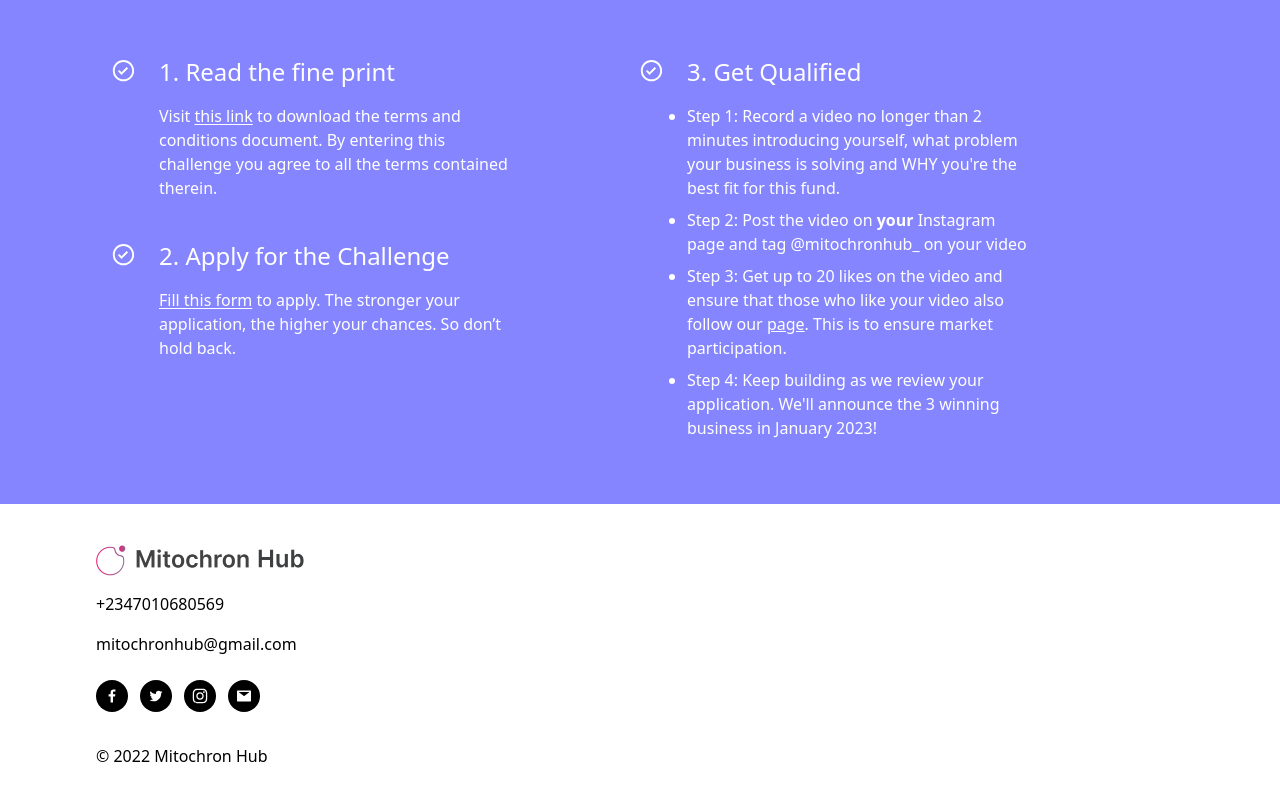
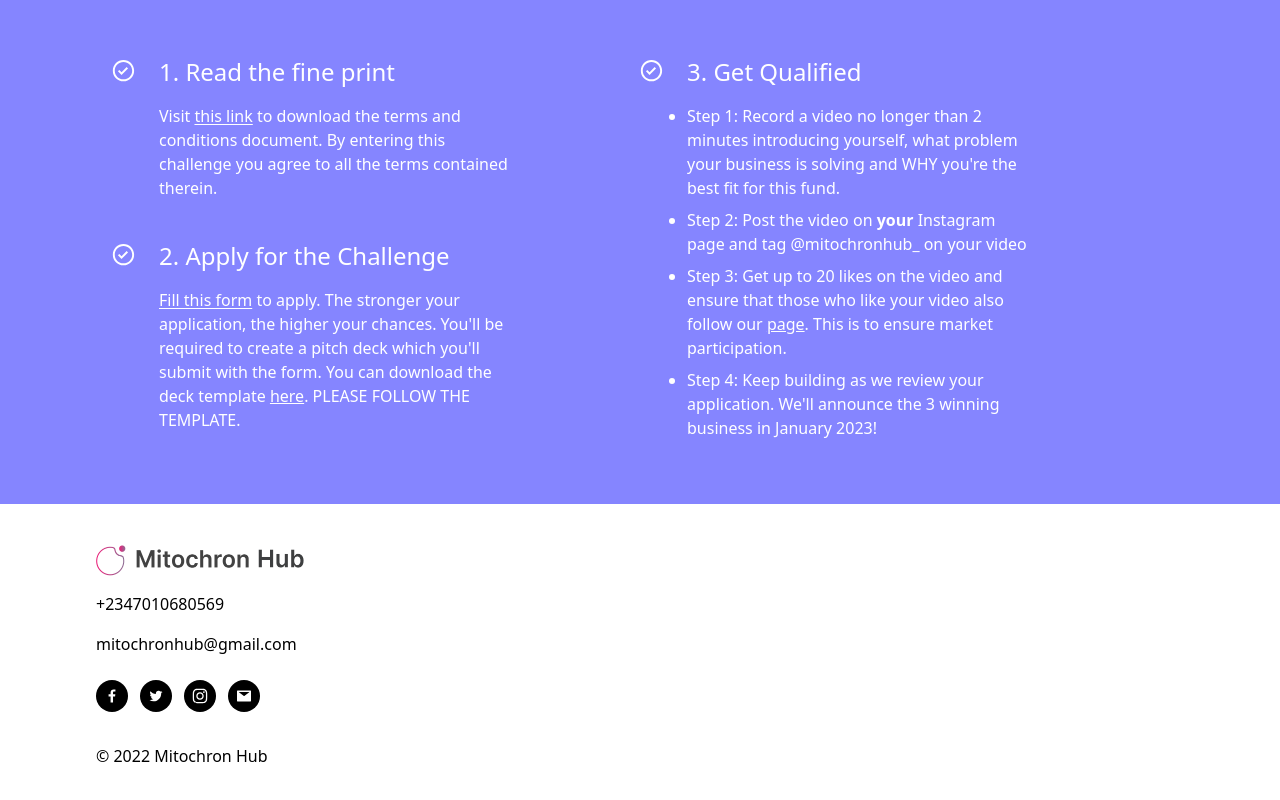
Before and after one commit to letroot/mitochron-clng, a Vue app: page / in a window 1280 px wide. Shown: the part 2806-3606 px from the top of the page. Built offline with nearby package versions, Linux system fonts and the light colour scheme.

Commit message:
add deck template link

```diff
--- a/src/components/Landing.vue
+++ b/src/components/Landing.vue
@@ -161,7 +161,7 @@
                 <h3 class="font-medium text-2xl">2. Apply for the Challenge</h3>
                 <p class="mt-4 md:text-base text-">
                    <a href="https://q8fk5savj72.typeform.com/to/WYvgc1pS" class="underline underline-offset-2 font-medium">Fill this form</a> to apply. The stronger your application, the higher your
-                  chances. So don’t hold back.
+                  chances. You'll be required to create a pitch deck which you'll submit with the form. You can download the deck template <a target="_blank" class="underline" href="https://drive.google.com/drive/folders/1qIGJLNnc_XrJDHsInoYfIambqkgMaxg1?usp=share_link">here</a>. PLEASE FOLLOW THE TEMPLATE.
                 </p>
               </div>
             </div>
@@ -177,7 +177,7 @@
                   <li>Step 1: Record a video no longer than 2 minutes introducing yourself, what problem your business is solving and WHY you're the best fit  for this fund.</li>
                   <li>Step 2: Post the video on <span class="font-semibold">your</span> Instagram page and tag @mitochronhub_ on your video
                   </li>
-                  <li>Step 3: Get up to 20 likes on the video and ensure that those who like your video also follow our <a class="underline" href="https://instagram.com/mitochronhub_">page</a>. This is to ensure market participation.</li>
+                  <li>Step 3: Get up to 20 likes on the video and ensure that those who like your video also follow our <a target="_blank" class="underline" href="https://instagram.com/mitochronhub_">page</a>. This is to ensure market participation.</li>
                   <li>Step 4: Keep building as we review your application. We'll announce the 3 winning business in January 2023!</li>
 
                 </ul>
```
